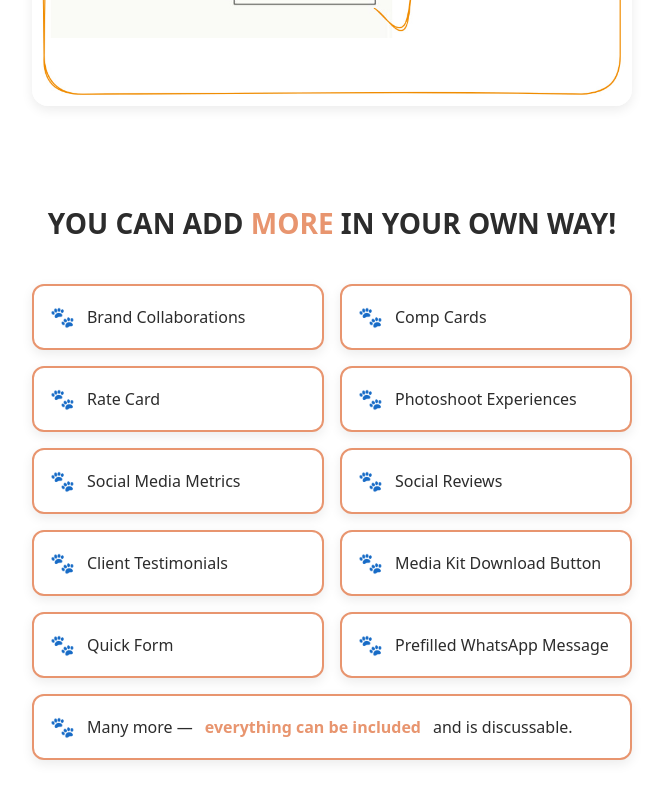
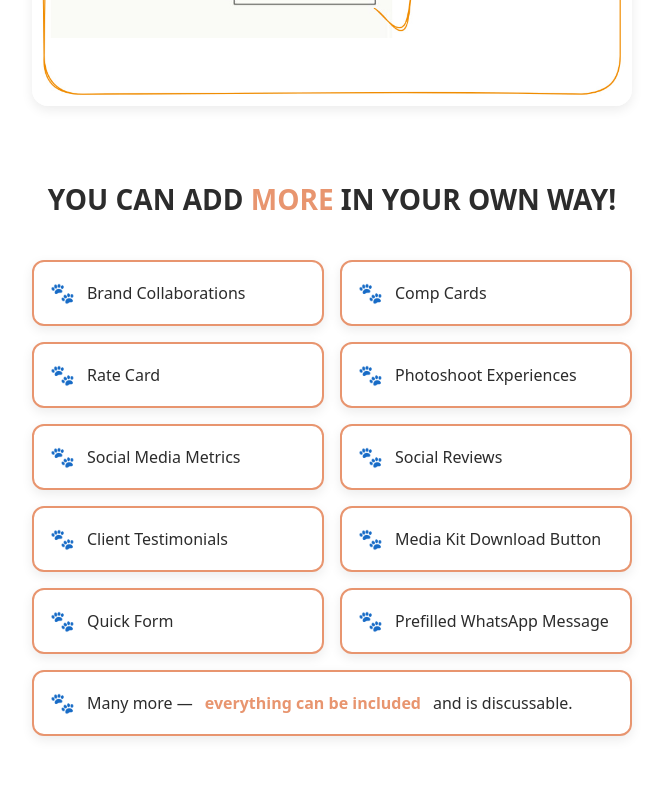
Before and after one commit to BigCalicoCatto/fatcalico, a Next.js app: page / in a window 1280 px wide. Shown: the part 5916-6716 px from the top of the page, without its empty margins (308-971 px from the left). After the commit the page ends 6676 px from the top, so only its background shows below. Built offline with nearby package versions, Linux system fonts and the light colour scheme.

Commit message:
Update page.tsx

```diff
--- a/app/page.tsx
+++ b/app/page.tsx
@@ -170,7 +170,7 @@ export default function Home() {
       </section>
 
       {/* YOU CAN ADD MORE */}
-      <section style={{ padding: '48px 24px', backgroundColor: '#FFFFFF' }}>
+      <section style={{ padding: '24px 24px', backgroundColor: '#FFFFFF' }}>
         <h2 style={{ fontSize: '28px', fontWeight: 'bold', textAlign: 'center', marginBottom: '40px', color: '#2C2C2C' }}>
           YOU CAN ADD <Highlight color="orange">MORE</Highlight> IN YOUR OWN WAY!
         </h2>
```
